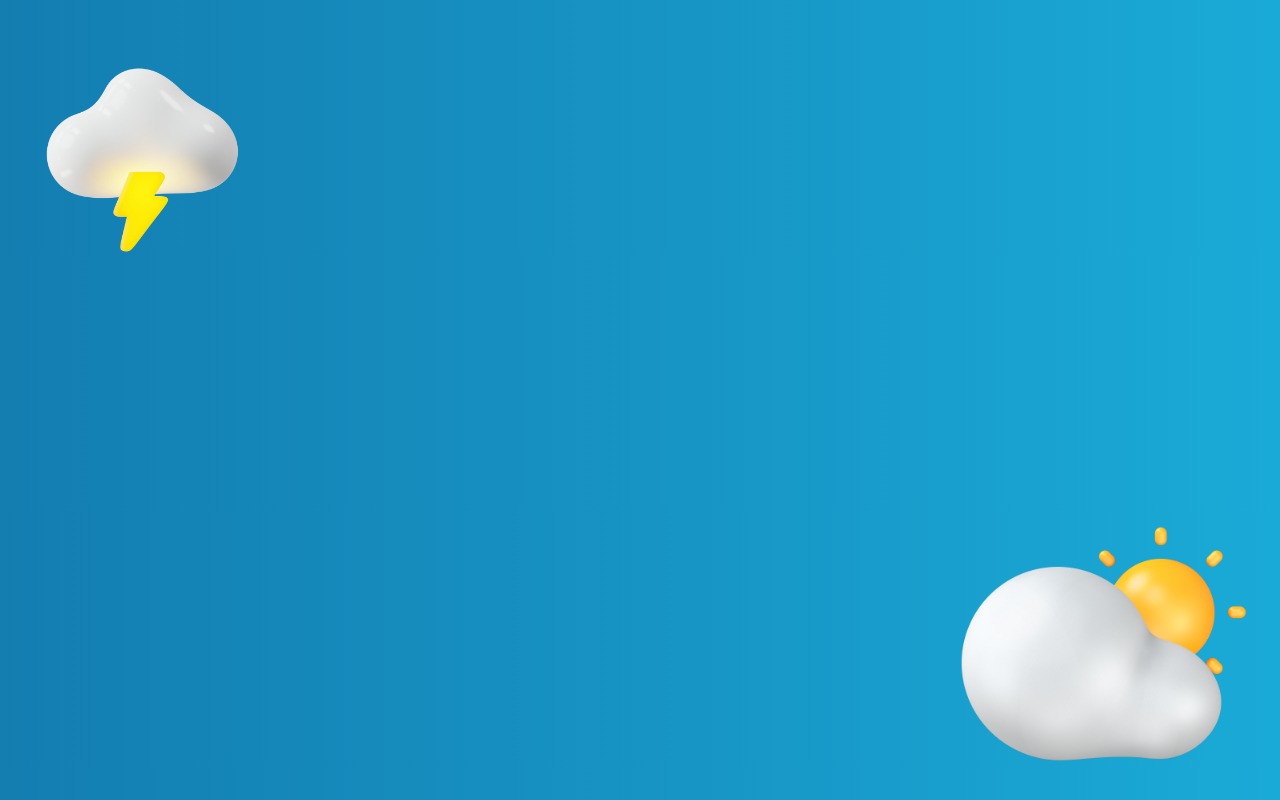
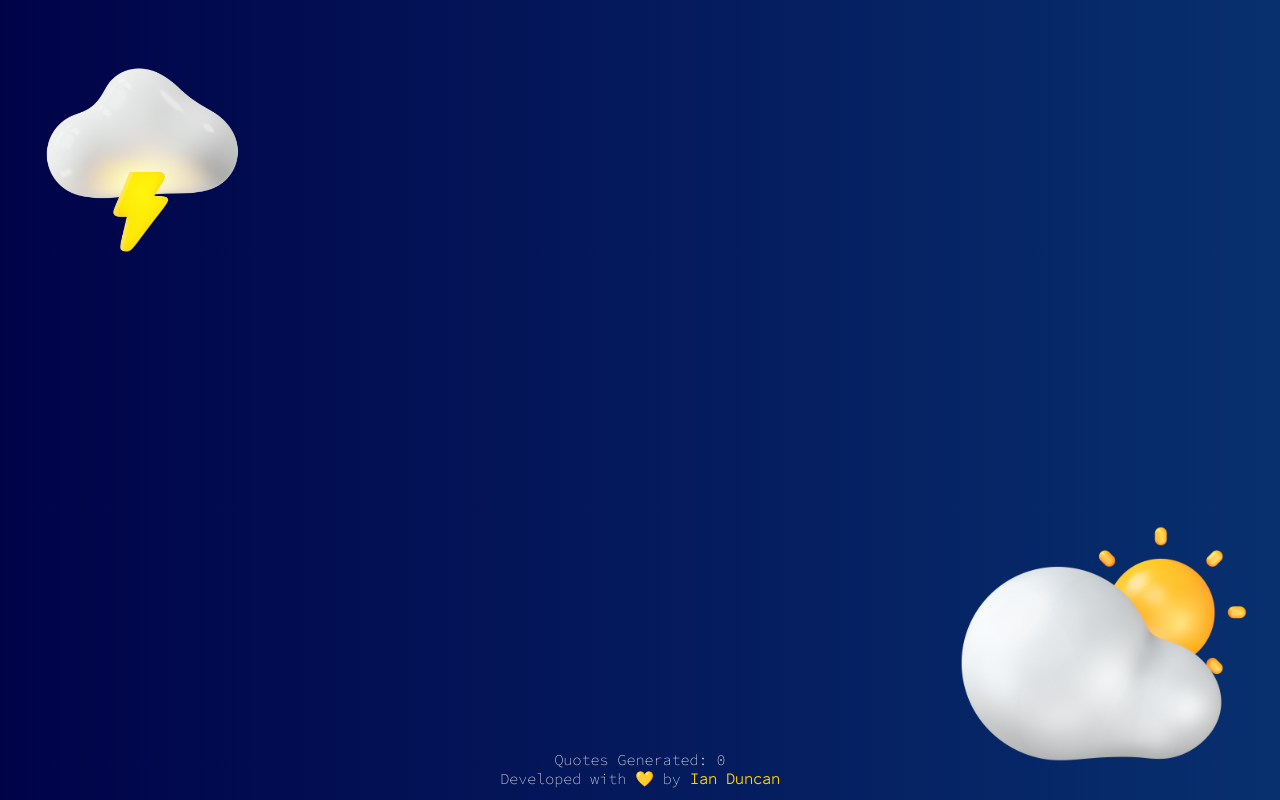
Before and after one commit to dr8co/Quotopia, a Next.js app: page / in a window 1280 px wide. Built offline with nearby package versions, Linux system fonts and the light colour scheme.

Commit message:
Add the footer

```diff
--- a/components/QuoteGenerator/QuoteGeneratorElements.tsx
+++ b/components/QuoteGenerator/QuoteGeneratorElements.tsx
@@ -34,3 +34,20 @@ export const BackgroundImage2 = styled(Image)`
   right: -120px;
   bottom: -10px;
 `;
+
+export const FooterCon = styled.div`
+  width: 100vw;
+  height: 50px;
+  text-align: center;
+  font-family: 'Source Code Pro', monospace;
+  font-size: 15px;
+  position: absolute;
+  bottom: 0;
+  color: white;
+  z-index: 999999;
+`;
+
+export const FooterLink = styled(Link)`
+  text-decoration: none;
+  color: gold;
+`;
--- a/pages/index.tsx
+++ b/pages/index.tsx
@@ -1,3 +1,4 @@
+import {useState} from "react";
 import Head from 'next/head'
 import Image from 'next/image'
 import styles from '@/styles/Home.module.css'
@@ -6,6 +7,8 @@ import styles from '@/styles/Home.module.css'
 import {
     BackgroundImage1,
     BackgroundImage2,
+    FooterCon,
+    FooterLink,
     GradientBackgroundCon
 } from "@/components/QuoteGenerator/QuoteGeneratorElements";
 
@@ -14,6 +17,7 @@ import Clouds1 from '../assets/cloud-and-thunder.png'
 import Clouds2 from '../assets/cloudy-weather.png'
 
 export default function Home() {
+    const [numQuotes, setumNuQotes] = useState<number | null>(0);
     return (
         <>
             <Head>
@@ -37,6 +41,19 @@ export default function Home() {
                     height="300"
                     alt="cloud2"
                 />
+
+                {/* Footer */}
+                <FooterCon>
+                    <>
+                        Quotes Generated: {numQuotes}
+                        <br/>
+                        Developed with 💛 by&nbsp;
+                        <FooterLink href="https://github.com/dr8co" target="_blank" rel="noopener noreferrer">
+                            <b>Ian Duncan</b>
+                        </FooterLink>
+                    </>
+                </FooterCon>
+
             </GradientBackgroundCon>
 
         </>
```
